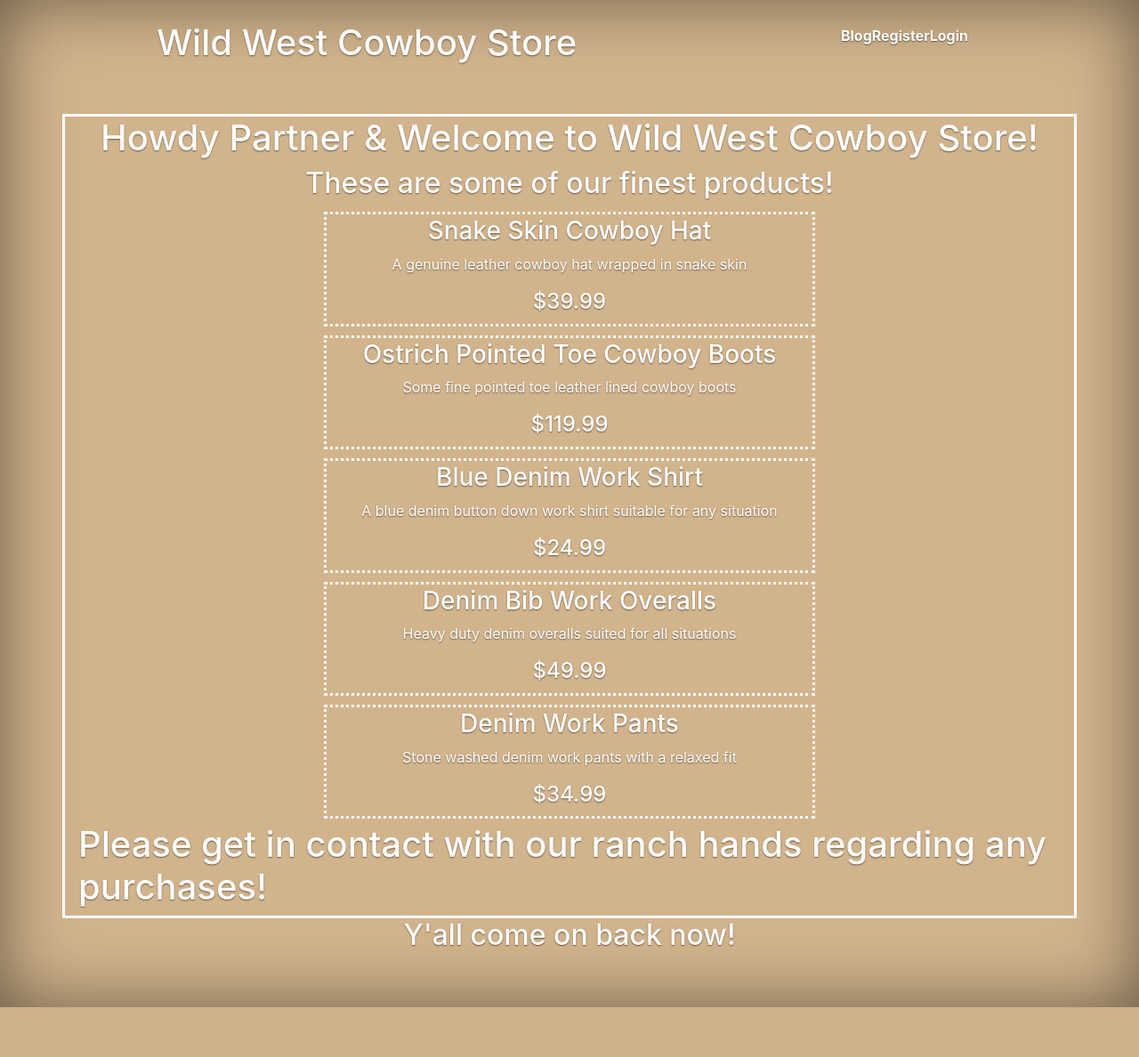
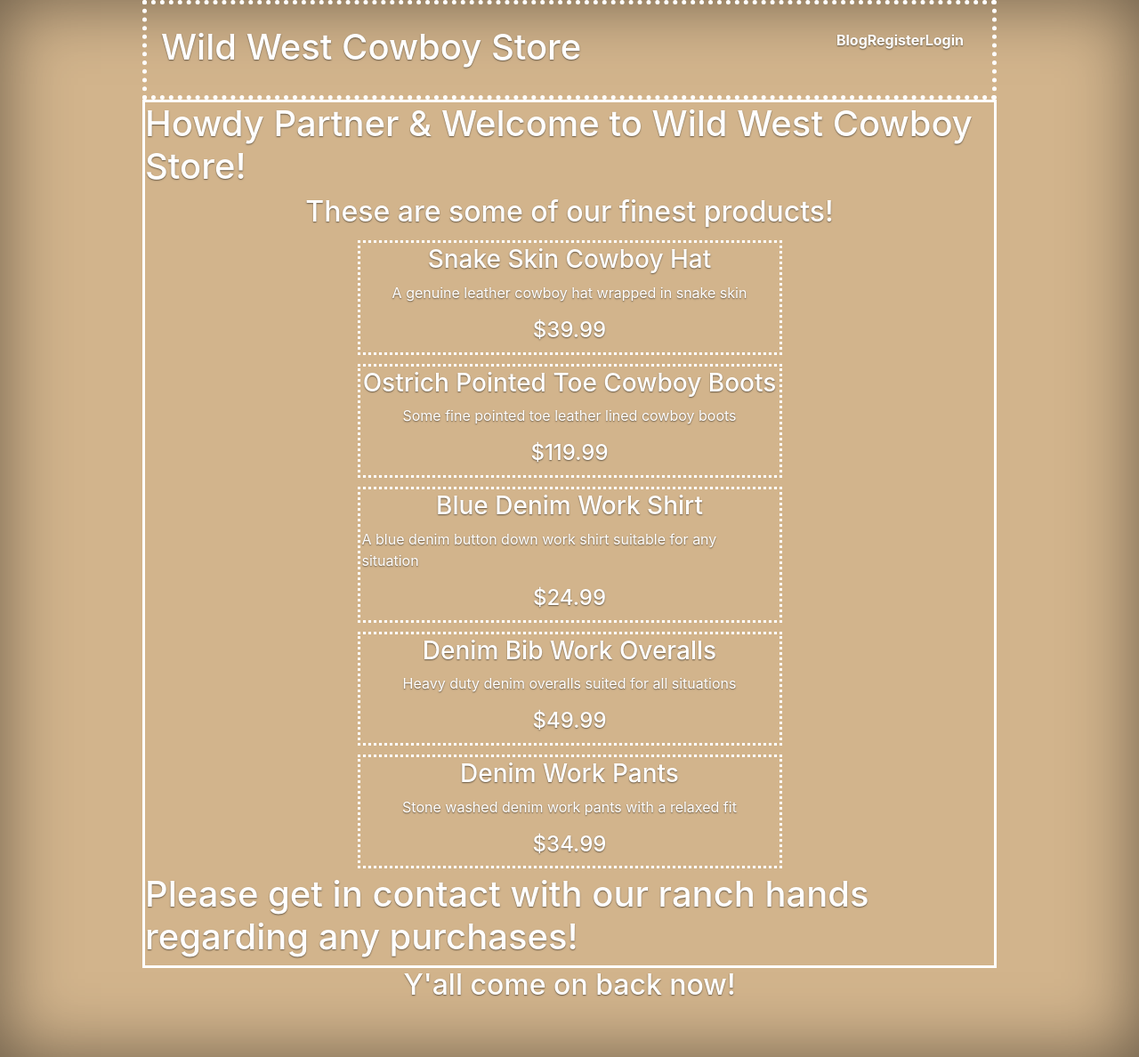
Before and after one commit to Earthman12/wild_west_cowboy_store_site, a Django app: page / in a window 1280 px wide. Shown: the whole page at 89% size. Before the commit the page ends 1132 px from the top, so only its background shows below. Run offline with Django 3.2, Linux system fonts and the light colour scheme; data comes from the database, SQL or seed files in the repository; some libraries are stand-ins or nearby versions.

Commit message:
More CSS/Layout changes

```diff
--- a/store_front/templates/store_front/store_home.html
+++ b/store_front/templates/store_front/store_home.html
@@ -12,13 +12,15 @@
         width: 50%
     }
 
-    .container{
+    .product-container{
+        margin: auto;
+        width: 75vw;
         border: 3px solid white;
     }
 
 </style>
 
-<div class = "container">
+<div class = "product-container">
     <div class = "d-flex flex-column align-items-center">
         {% if request.user.is_authenticated %}
             <h1>Howdy {{request.user.username}} & Welcome to Wild West Cowboy Store!</h1>
--- a/templates/snippets/header.html
+++ b/templates/snippets/header.html
@@ -27,8 +27,9 @@
     }
 
     .cover-container {
-    height: 8rem;
+    height: 7rem;
     width: 75vw;
+    border: 5px dotted white;
     }
 
     /*
@@ -87,6 +88,7 @@
 
                 {% endif %}
             </nav>
+
         </div>
     </header>
 </div>
```
Also changed, not shown: blog/templates/blog/blog_home.html (+7 -1 lines).
